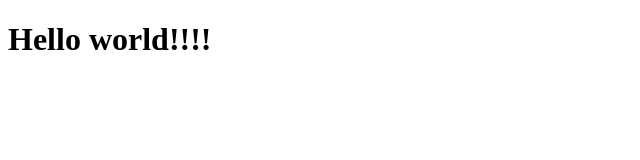
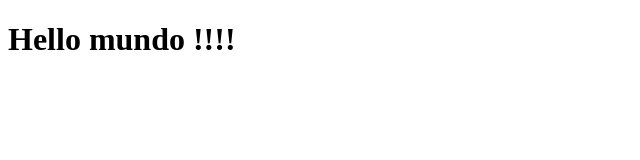
Before and after one commit to FlaviaGoes/web, a plain HTML site: page Aula_1_Tipos_Variaveis/dist/index.html in a window 1280 px wide. Shown: the full height of the page, 0-640 px from the left. Drawn offline with Linux system fonts and the light colour scheme.

Commit message:
change word

```diff
--- a/Aula_1_Tipos_Variaveis/dist/index.html
+++ b/Aula_1_Tipos_Variaveis/dist/index.html
@@ -7,6 +7,6 @@
     <script src="js/index.js" defer></script>
 </head>
 <body>
-    <h1>Hello world!!!!</h1>
+    <h1>Hello mundo !!!!</h1>
 </body>
 </html>
```
